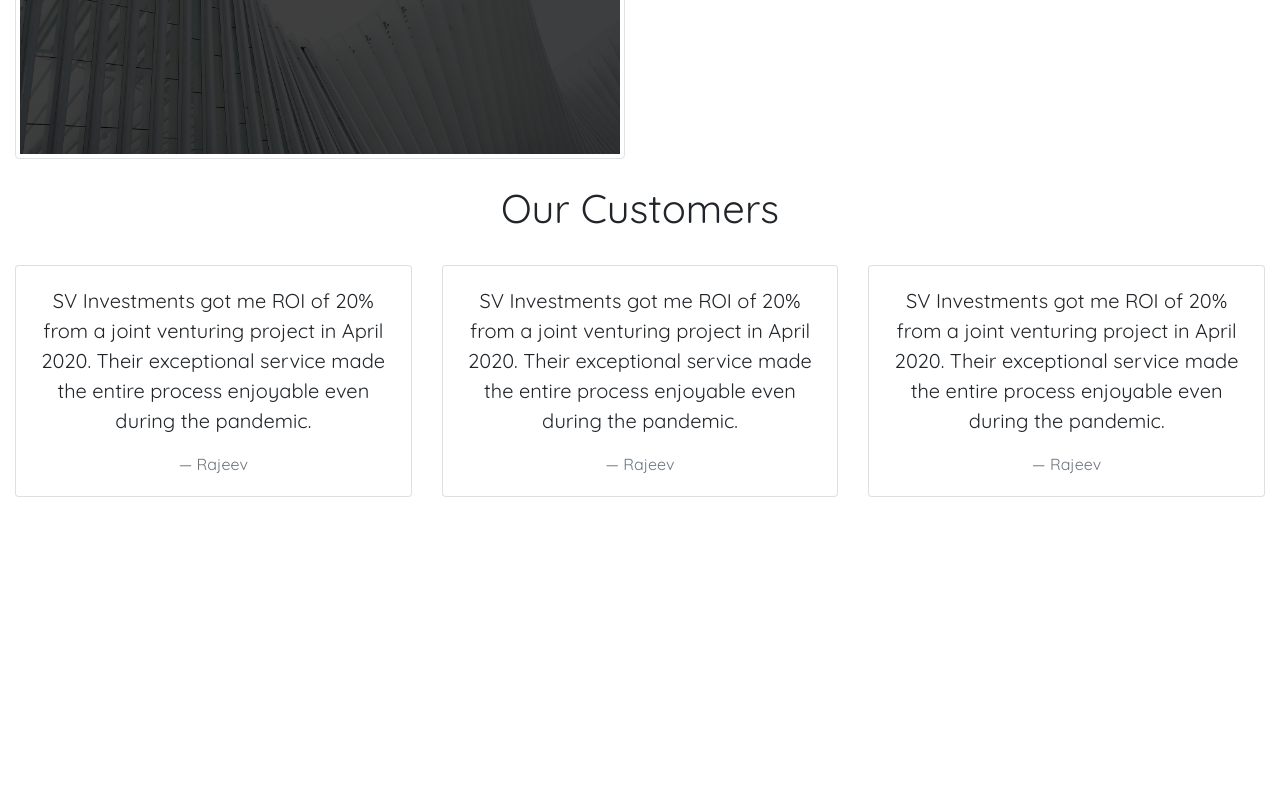
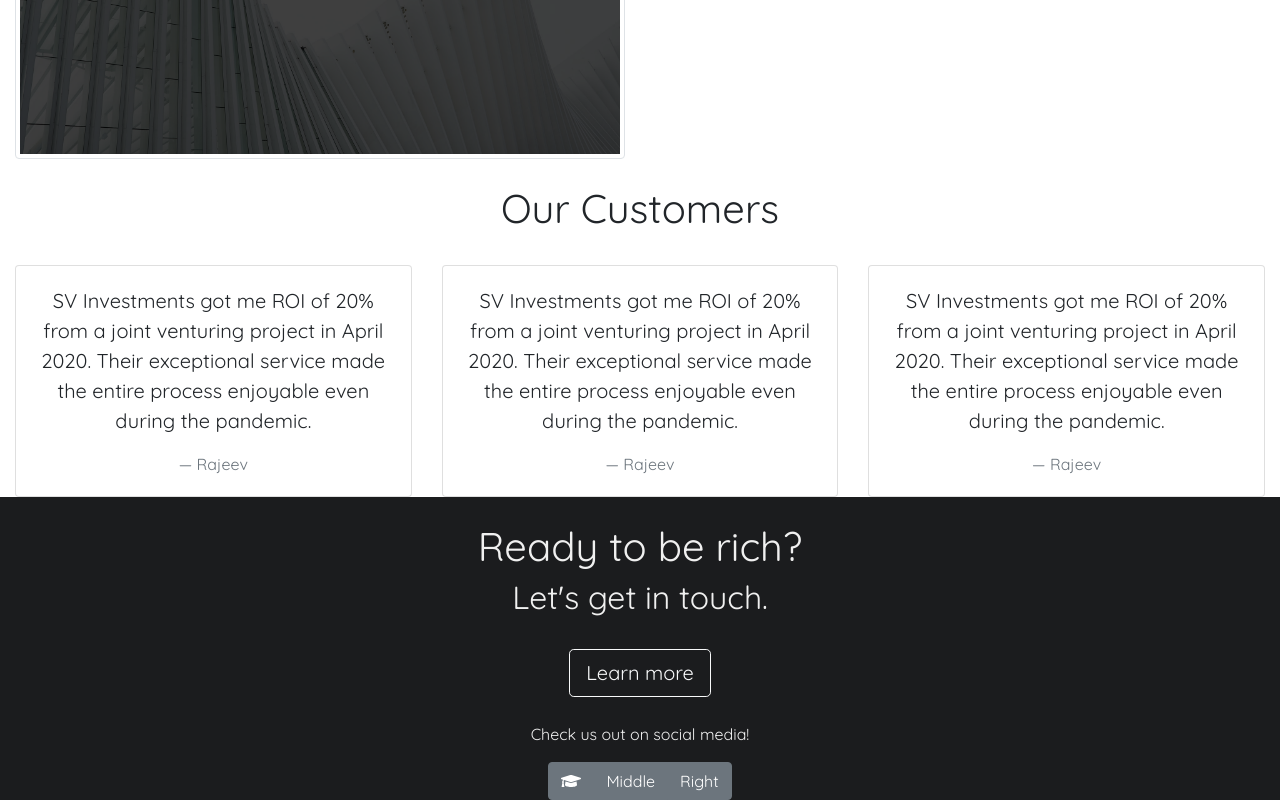
Before and after one commit to rparmasar/svi-site, a React (Create React App) app: page / in a window 1280 px wide. Shown: the part 1686-2486 px from the top of the page. Before the commit the page ends 2183 px from the top, so only its background shows below. Built offline with nearby package versions, Linux system fonts and the light colour scheme.

Commit message:
Added footer skeleton

```diff
--- a/src/App.css
+++ b/src/App.css
@@ -2,6 +2,10 @@
   font-family: "Quicksand", sans-serif;
   margin: 0;
   padding: 0;
+}
+
+body{
+  overflow-x: hidden;
 }
 
 .jumbotron {
@@ -69,3 +73,18 @@
   align-items:center;
   text-align: center;
 }
+
+#svi-footer{
+  background-color: #1b1c1e;
+  color: #f0f0f0;
+  width: 100vw;
+  align-content:center;
+  align-items:center;
+  text-align: center;
+}
+
+#svi-footer-copyright-text{
+  padding-top: 5%;
+  line-height: 0.5;
+  color: #6c757d;
+}
--- a/src/App.js
+++ b/src/App.js
@@ -1,7 +1,7 @@
 import './App.css';
 import 'bootstrap/dist/css/bootstrap.min.css';
 
-import {Jumbotron, Container, Navbar, Button, Row, Col, Card, CardGroup, Image, Nav, NavDropdown} from 'react-bootstrap';
+import {Jumbotron, Container, Navbar, Button, Row, Col, Card, ButtonGroup, Image, Nav} from 'react-bootstrap';
 
 import { FontAwesomeIcon } from '@fortawesome/react-fontawesome'
 import { faGraduationCap, faHandshake, faHandHoldingUsd } from '@fortawesome/free-solid-svg-icons'
@@ -166,6 +166,28 @@
         </Col>
       </Row>
     </Container>
+    <Container fluid id="svi-footer">
+      <Row>
+        <Col>
+          <div className="svi-section-header">
+            <h1>Ready to be rich?</h1>
+            <h2>Let's get in touch.</h2>
+            <br></br>
+            <Button variant="outline-light" size="lg">Learn more</Button>
+          </div>
+        </Col>
+      </Row>
+      <Row>
+        <Col>
+          <p>Check us out on social media!</p>
+          <ButtonGroup aria-label="Social Buttons">
+            <Button variant="secondary"><FontAwesomeIcon icon={faGraduationCap}/></Button>
+            <Button variant="secondary">Middle</Button>
+            <Button variant="secondary">Right</Button>
+          </ButtonGroup>
+        </Col>
+      </Row>
+    </Container>
     </div>
   );
 }
```
Also changed, not shown: 1 other file (tests, documents, lock files or other folders).
